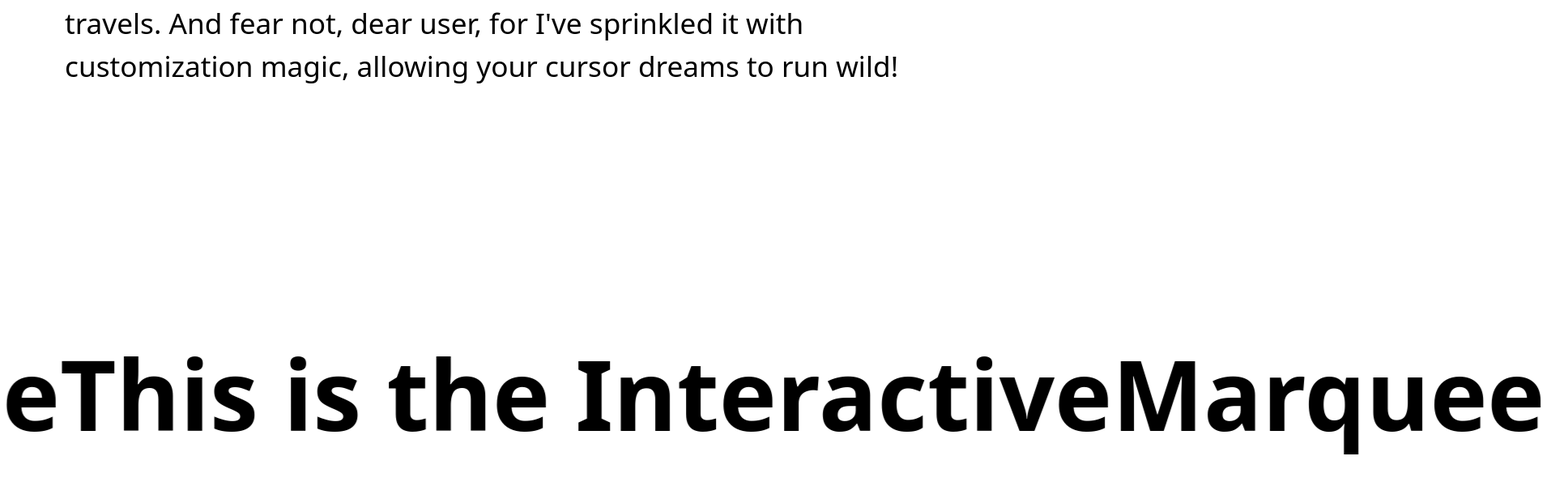
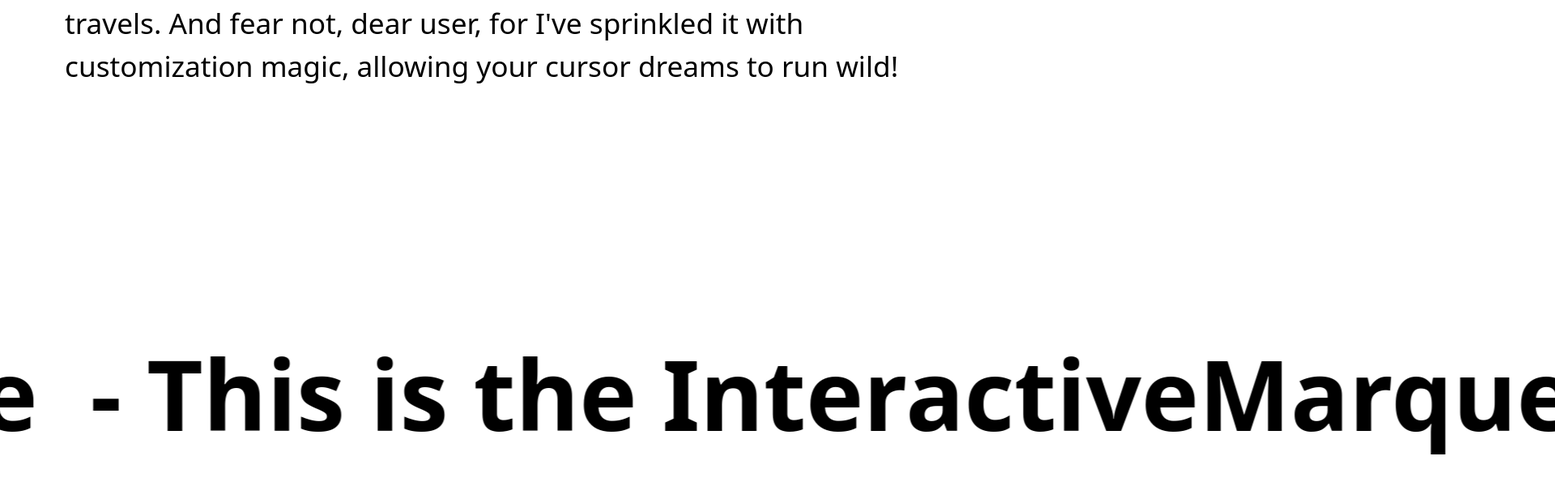
Before and after one commit to Mickgw/custom_customizable_cursor, a React (Vite) app: page / in a window 1280 px wide. Shown: the part 434-1034 px from the top of the page at 81% size, 1920 px wide, since content can reach past the window. Built offline with nearby package versions, Linux system fonts and the light colour scheme.

Commit message:
feat: finished InteractiveMarquee

```diff
--- a/src/App.tsx
+++ b/src/App.tsx
@@ -23,7 +23,7 @@ function App() {
         <ReactLenis
             root
             options={{
-                duration: 1,
+                duration: 0.85,
             }}
         >
             <Header />
@@ -40,9 +40,14 @@ function App() {
                 </div>
 
                 <div className="flex py-40">
-                    <InteractiveMarquee speed={5}>
+                    <InteractiveMarquee
+                        speed={7}
+                        gap={65}
+                        skewStrength={200}
+                        dragStrength={0.1}
+                    >
                         <h1 className="text-[15vh]">
-                            This is the InteractiveMarquee
+                            - This is the InteractiveMarquee
                         </h1>
                     </InteractiveMarquee>
                 </div>
--- a/src/components/InteractiveMarquee/InteractiveMarquee.tsx
+++ b/src/components/InteractiveMarquee/InteractiveMarquee.tsx
@@ -1,5 +1,6 @@
-// Framer Motion imports
+// Import necessary modules and components from framer-motion and React
 import {
+    motion,
     useMotionValue,
     useVelocity,
     useScroll,
@@ -7,41 +8,45 @@ import {
     useTransform,
     useAnimationFrame,
 } from "framer-motion";
+import { useState } from "react";
+import {
+    getLogOfPropsValues,
+    getSkewAmount,
+    getSkewDirection,
+    getWrap,
+} from "./lib/helpers";
+import { InteractiveMarqueeProps } from "./lib/props";
+import { InteractiveMarqueeDefaultPropValues } from "./lib/consts";
+import MarqueeItem from "./MarqueeItem";
+import "./assets/styles/styles.scss";
 
-import { useState } from "react";
-//  Helpers
-import { getSkewAmount, getSkewDirection, getWrap } from "./lib/helpers";
-
-//  Props
-import { InteractiveMarqueeProps } from "./lib/props";
-
-//  Consts
-import {
-    InteractiveMarqueeStyles,
-    InteractiveMarqueeDefaultParamValues,
-} from "./lib/consts";
-
-//  Components
-import MarqueeItem from "./MarqueeItem";
-
+// Define the InteractiveMarquee component
 const InteractiveMarquee = ({
     children,
-    skew = true,
-    skewStrength = InteractiveMarqueeDefaultParamValues?.skewStrength,
-    speed = InteractiveMarqueeDefaultParamValues?.speed,
-    movementDamping = InteractiveMarqueeDefaultParamValues?.movementDamping,
-    movementStiffness = InteractiveMarqueeDefaultParamValues?.movementStiffness,
-    scrollMovementSpeed = InteractiveMarqueeDefaultParamValues?.scrollMovementSpeed,
+    draggable = InteractiveMarqueeDefaultPropValues?.draggable,
+    skew = InteractiveMarqueeDefaultPropValues?.skew,
+    speed = InteractiveMarqueeDefaultPropValues?.speed,
+    gap = InteractiveMarqueeDefaultPropValues?.gap,
+    skewStrength = InteractiveMarqueeDefaultPropValues?.skewStrength,
+    dragStrength = InteractiveMarqueeDefaultPropValues?.dragStrength,
+    movementDamping = InteractiveMarqueeDefaultPropValues?.movementDamping,
+    movementStiffness = InteractiveMarqueeDefaultPropValues?.movementStiffness,
+    scrollMovementSpeed = InteractiveMarqueeDefaultPropValues?.scrollMovementSpeed,
+    logPropsValues = InteractiveMarqueeDefaultPropValues?.logPropsValues,
 }: InteractiveMarqueeProps) => {
-    // Motion values for animation
+    // Define motion values for the main and clone marquee items
     const baseX = useMotionValue(0);
     const cloneX = useMotionValue(0);
+
+    // Use framer-motion hooks for scroll and velocity
     const { scrollY } = useScroll();
     const scrollVelocity = useVelocity(scrollY);
     const smoothVelocity = useSpring(scrollVelocity, {
         damping: movementDamping,
         stiffness: movementStiffness,
     });
+
+    // Transform velocity to control scroll movement speed
     const velocityFactor = useTransform(
         smoothVelocity,
         [0, 1000],
@@ -51,80 +56,112 @@ const InteractiveMarquee = ({
         }
     );
 
-    // State for managing direction of movement
+    // State to track the movement direction and whether dragged out of the viewport
     const [direction, setDirection] = useState(1);
+    const [draggedOutOfViewport, setDraggedOutOfViewport] = useState(false);
 
-    // Transformation for the main and clone elements
+    // Transform main and clone marquee item position based on motion values
     const xMain = useTransform(baseX, (v) => `${getWrap(-100, 100, v)}%`);
     const xClone = useTransform(cloneX, (v) => `${getWrap(-200, 0, v)}%`);
 
-    // Animation frame for continuous movement
+    // UseAnimationFrame to handle animation logic
     useAnimationFrame((_, delta) => {
         let moveBy = direction * speed * (delta / 1000);
 
+        // Update direction based on velocity
         if (velocityFactor.get() < 0) {
             setDirection(-1);
         } else if (velocityFactor.get() > 0) {
             setDirection(1);
         }
 
+        // Adjust movement by velocity factor
         moveBy += direction * moveBy * velocityFactor.get();
 
-        // Update baseX value
+        // Update motion values for main and clone marquee items
         baseX.set(baseX.get() + moveBy);
-
-        // Update cloneX value (you can adjust the factor as needed)
         cloneX.set(cloneX.get() + moveBy);
 
-        // Check if marquee has reached the end and reset position
         const viewportWidth = window.innerWidth;
 
-        if (baseX.get() > viewportWidth) {
-            baseX.set(-viewportWidth);
-        } else if (baseX.get() < -viewportWidth) {
-            baseX.set(viewportWidth);
+        // Check if marquee items are dragged out of the viewport
+        if (baseX.get() > viewportWidth || baseX.get() < -viewportWidth) {
+            baseX.set(getWrap(-viewportWidth, viewportWidth, baseX.get()));
+            setDraggedOutOfViewport(true);
+        } else {
+            setDraggedOutOfViewport(false);
         }
 
-        if (cloneX.get() > viewportWidth) {
-            cloneX.set(-viewportWidth);
-        } else if (cloneX.get() < -viewportWidth) {
-            cloneX.set(viewportWidth);
+        if (cloneX.get() > viewportWidth || cloneX.get() < -viewportWidth) {
+            cloneX.set(getWrap(-viewportWidth, viewportWidth, cloneX.get()));
+            setDraggedOutOfViewport(true);
+        } else {
+            setDraggedOutOfViewport(false);
         }
     });
 
-    // Skew transformation based on velocity
+    // Apply skew effect based on velocity for both main and clone marquee items
     const marqueeSkewStrength = useTransform(
         velocityFactor,
         getSkewDirection(direction, skewStrength),
         getSkewAmount(direction, skewStrength)
     );
 
+    // Log props values if logPropsValues is true
+    getLogOfPropsValues({
+        children,
+        draggable,
+        skew,
+        speed,
+        gap,
+        skewStrength,
+        dragStrength,
+        movementDamping,
+        movementStiffness,
+        scrollMovementSpeed,
+        logPropsValues,
+    });
+
     return (
         <div
-            className="interactive-marquee"
-            style={{
-                ...InteractiveMarqueeStyles,
+            className={`interactive-marquee ${
+                draggedOutOfViewport ? "dragged-out" : ""
+            }`}
+        >
+            <motion.div
+                className={`interactive-marquee-wrapper ${
+                    draggable ? "draggable" : ""
+                }`}
+                drag={draggable ? "x" : false}
+                dragConstraints={draggable && { left: 0, right: 0 }}
+                dragElastic={dragStrength}
+                onDrag={() => {
+                    setDraggedOutOfViewport(true);
                 }}
             >
                 <MarqueeItem
-                name="marquee-item-main"
+                    name="main"
                     x={xMain}
                     skewStrength={marqueeSkewStrength}
                     skew={skew}
+                    spacing={gap}
                 >
                     {children}
                 </MarqueeItem>
 
                 <MarqueeItem
-                name="marquee-item-clone"
+                    name="clone"
                     x={xClone}
                     skewStrength={marqueeSkewStrength}
                     skew={skew}
+                    spacing={gap}
                 >
                     {children}
                 </MarqueeItem>
+            </motion.div>
         </div>
     );
 };
 
+// Export the InteractiveMarquee component
 export default InteractiveMarquee;
--- a/src/components/InteractiveMarquee/MarqueeItem.tsx
+++ b/src/components/InteractiveMarquee/MarqueeItem.tsx
@@ -6,13 +6,19 @@ const MarqueeItem = ({
     skew,
     skewStrength,
     children,
+    spacing,
 }: MarqueeItemProps) => {
     const controls = useAnimation();
 
     return (
         <motion.div
             id={name}
-            style={{ x: x, ...(skew ? { skewX: skewStrength } : {}) }}
+            className="marquee-item"
+            style={{
+                x: x,
+                ...(skew ? { skewX: skewStrength } : {}),
+                paddingRight: `${spacing}px`,
+            }}
             animate={controls}
         >
             {children}
--- /dev/null
+++ b/src/components/InteractiveMarquee/assets/styles/styles.scss
@@ -0,0 +1,15 @@
+.interactive-marquee {
+    display: flex;
+    flex-wrap: nowrap;
+    white-space: nowrap;
+}
+
+.interactive-marquee-wrapper {
+    display: flex;
+
+    &.draggable {
+        &:hover {
+            cursor: grab;
+        }
+    }
+}
--- a/src/components/InteractiveMarquee/lib/consts.ts
+++ b/src/components/InteractiveMarquee/lib/consts.ts
@@ -1,15 +1,13 @@
-import { CSSProperties } from 'react';
-
-export const  InteractiveMarqueeStyles: CSSProperties = {
-    display: "flex",
-    flexWrap: "nowrap",
-    whiteSpace: "nowrap",
-};
-
-export const InteractiveMarqueeDefaultParamValues = {
-    skewStrength: 20,
-    speed: 5,
-    movementDamping: 100,
-    movementStiffness: 250,
-    scrollMovementSpeed: 8,
+// Default parameter values for the InteractiveMarquee component
+export const InteractiveMarqueeDefaultPropValues = {
+    skew: true,                // Enable skew effect
+    draggable: true,           // Enable dragging
+    gap: 80,                   // Gap between main and clone marquee items
+    speed: 5,                  // Animation speed
+    skewStrength: 20,          // Strength of skew effect
+    dragStrength: 0.2,         // Elasticity of drag
+    movementDamping: 100,      // Damping for scroll movement
+    movementStiffness: 250,    // Stiffness for scroll movement
+    scrollMovementSpeed: 8,    // Speed of scroll movement
+    logPropsValues: false,     // Log prop values for debugging
 }
--- a/src/components/InteractiveMarquee/lib/helpers.ts
+++ b/src/components/InteractiveMarquee/lib/helpers.ts
@@ -1,7 +1,12 @@
-export function getSkewAmount(direction : number, amount : number) {
+// Import the InteractiveMarqueeProps type from the props module
+import { InteractiveMarqueeProps } from "./props";
+
+// Function to get the skew amount based on direction and specified amount
+export function getSkewAmount(direction: number, amount: number) {
     let skewAmount = [];
 
-    if(direction === 1) {
+    // Check direction and set skew amount accordingly
+    if (direction === 1) {
         skewAmount = [0, -amount];
     } else {
         skewAmount = [0, amount];
@@ -10,10 +15,12 @@ export function getSkewAmount(direction : number, amount : number) {
     return skewAmount;
 }
 
-export function getSkewDirection(direction : number, amount : number) {
+// Function to get the skew direction based on direction and specified amount
+export function getSkewDirection(direction: number, amount: number) {
     let skewDirection = [];
 
-    if(direction === 1) {
+    // Check direction and set skew direction accordingly
+    if (direction === 1) {
         skewDirection = [0, amount];
     } else {
         skewDirection = [0, -amount];
@@ -22,7 +29,38 @@ export function getSkewDirection(direction : number, amount : number) {
     return skewDirection;
 }
 
+// Function to wrap a value within a specified range
 export const getWrap = (min: number, max: number, v: number) => {
     const rangeSize = max - min;
     return ((((v - min) % rangeSize) + rangeSize) % rangeSize) + min;
 };
+
+// Function to log the values of InteractiveMarqueeProps if logPropsValues is true
+export const getLogOfPropsValues = ({
+    children,
+    draggable,
+    skew,
+    speed,
+    gap,
+    skewStrength,
+    dragStrength,
+    movementDamping,
+    movementStiffness,
+    scrollMovementSpeed,
+    logPropsValues,
+}: InteractiveMarqueeProps) => {
+    if (logPropsValues) {
+        console.log("Props Values:", {
+            children,
+            draggable,
+            skew,
+            speed,
+            gap,
+            skewStrength,
+            dragStrength,
+            movementDamping,
+            movementStiffness,
+            scrollMovementSpeed,
+        });
+    }
+}
```
Also changed, not shown: src/components/InteractiveMarquee/lib/props.ts (+36 -4 lines). Lines whose indentation alone changed are shown as unchanged.
